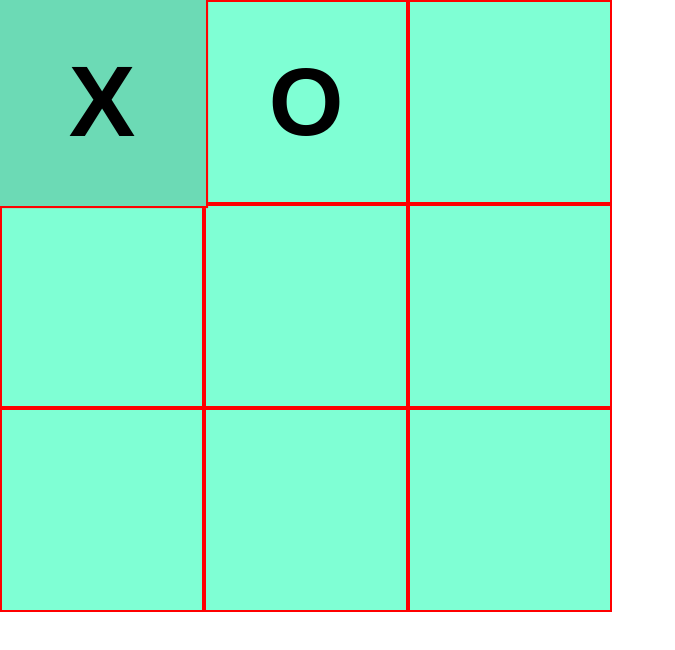
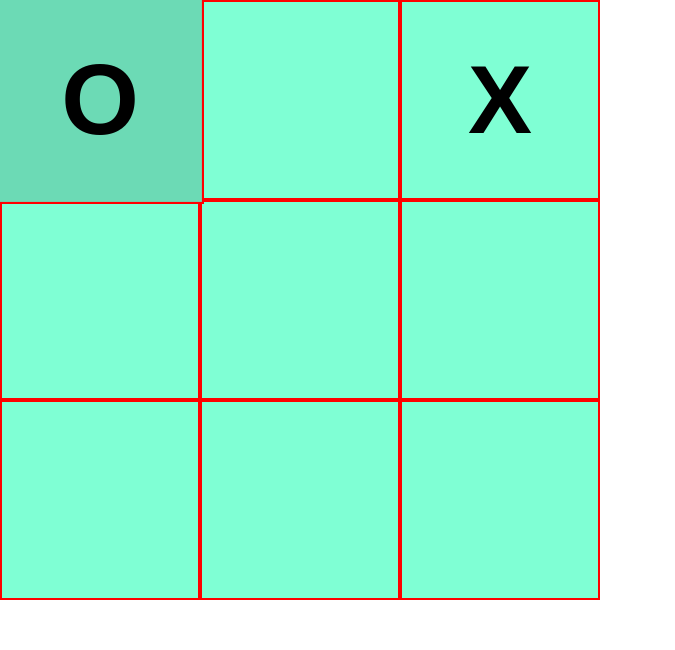
Before and after one commit to benearne/tictactoe, a plain HTML site: page index.html in a window 1280 px wide. Shown: the whole page, without its empty margins (0-675 px from the left). Drawn offline with Linux system fonts and the light colour scheme.

Commit message:
add connex html js

```diff
--- a/index.html
+++ b/index.html
@@ -7,16 +7,16 @@
     <link rel="stylesheet" href="style.css">
 </head>
 <body>
-    <div class="board">
-        <div class="field">X</div>
-        <div class="field">O</div>
-        <div class="field"></div>
-        <div class="field"></div>
-        <div class="field"></div>
-        <div class="field"></div>
-        <div class="field"></div>
-        <div class="field"></div>
-        <div class="field"></div>
+    <div class="board" id="board">
+        <button class="field" id="0">O</button>
+        <button class="field" id="1"></button>
+        <button class="field" id="2">X</button>
+        <button class="field" id="3"></button>
+        <button class="field" id="4"></button>
+        <button class="field" id="5"></button>
+        <button class="field" id="6"></button>
+        <button class="field" id="7"></button>
+        <button class="field" id="8"></button>
     </div>
     <script src="script.js"></script>
 </body>
--- a/script.js
+++ b/script.js
@@ -1,6 +1,9 @@
 function Game() {
     //create array board, empty items
     const board = Array(9).fill(null)
+
+    // display in html
+    htmlFields = document.getElementsByClassName("field");
 
     let winner;
     const winningCombinations = [
@@ -25,12 +28,15 @@ function Game() {
     function makeMove(i) {
         // check board at index isn't free or winner already clear
         if (board[i] !== null || winner) {
-            console.log("field already taken");
+            alert("field already taken");
             return;
         };
 
         // update board with players sign
         board[i] = currentPlayer.sign;
+
+        // update display
+        display();
 
         // 	increment turns of currentPlayer;
         currentPlayer.incrementTurns()
@@ -39,6 +45,7 @@ function Game() {
         // check for winner and if console.log, return
         if (checkWin()) {
             console.log(`winner is: ${currentPlayer.name}`);
+            reset();
             return;
         }
 
@@ -75,11 +82,18 @@ function Game() {
 
     function reset() {
         board.fill(null);
+        display();
         winner = null;
         player1.turns = 0;
         player2.turns = 0;
         currentPlayer = player1;
         console.log("Game reset");
+    }
+
+    function display() {
+        for (let field of htmlFields) {
+            field.textContent = board[field.id];
+        }
     }
 
     return {
@@ -92,4 +106,11 @@ function Game() {
 
 }
 
+allButtons = document.getElementsByClassName("field");
 const game = Game();
+
+for (let button of allButtons) {
+    button.addEventListener("click", function(event) {
+        game.makeMove(parseInt(event.target.id));
+    })
+}
```
